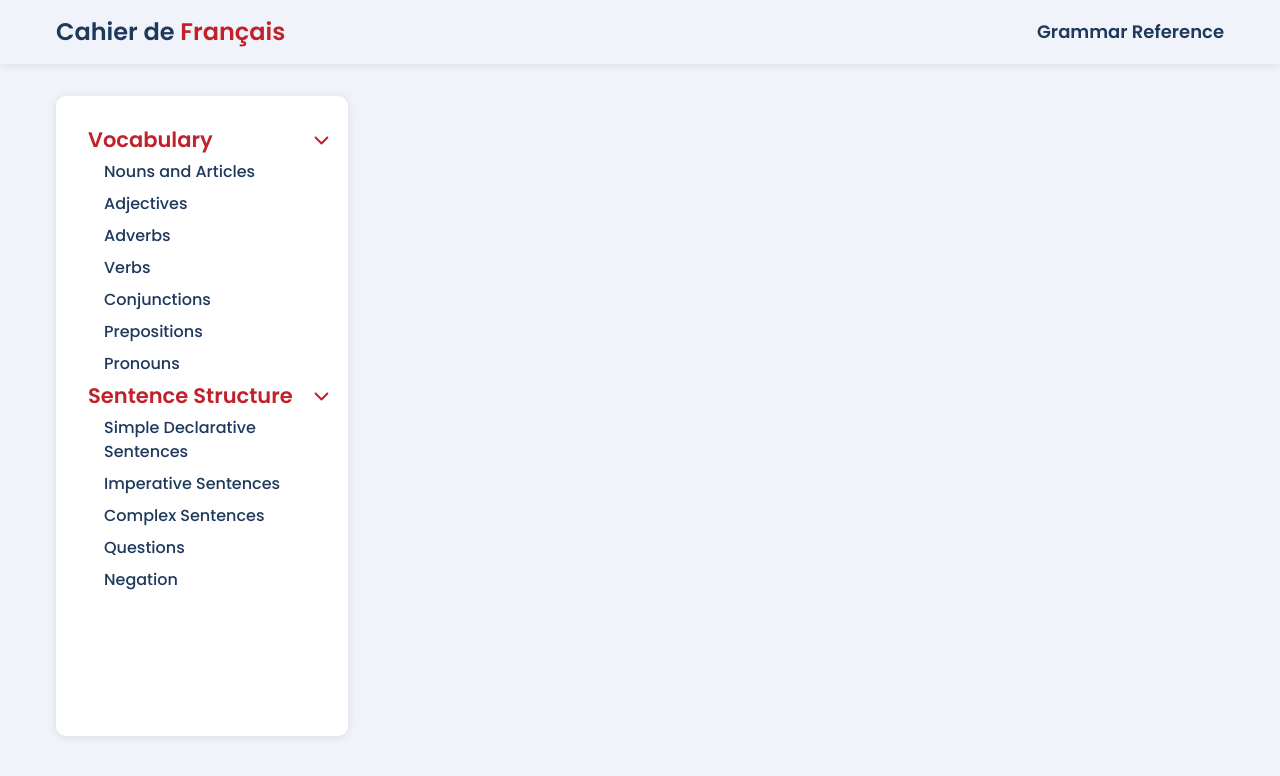
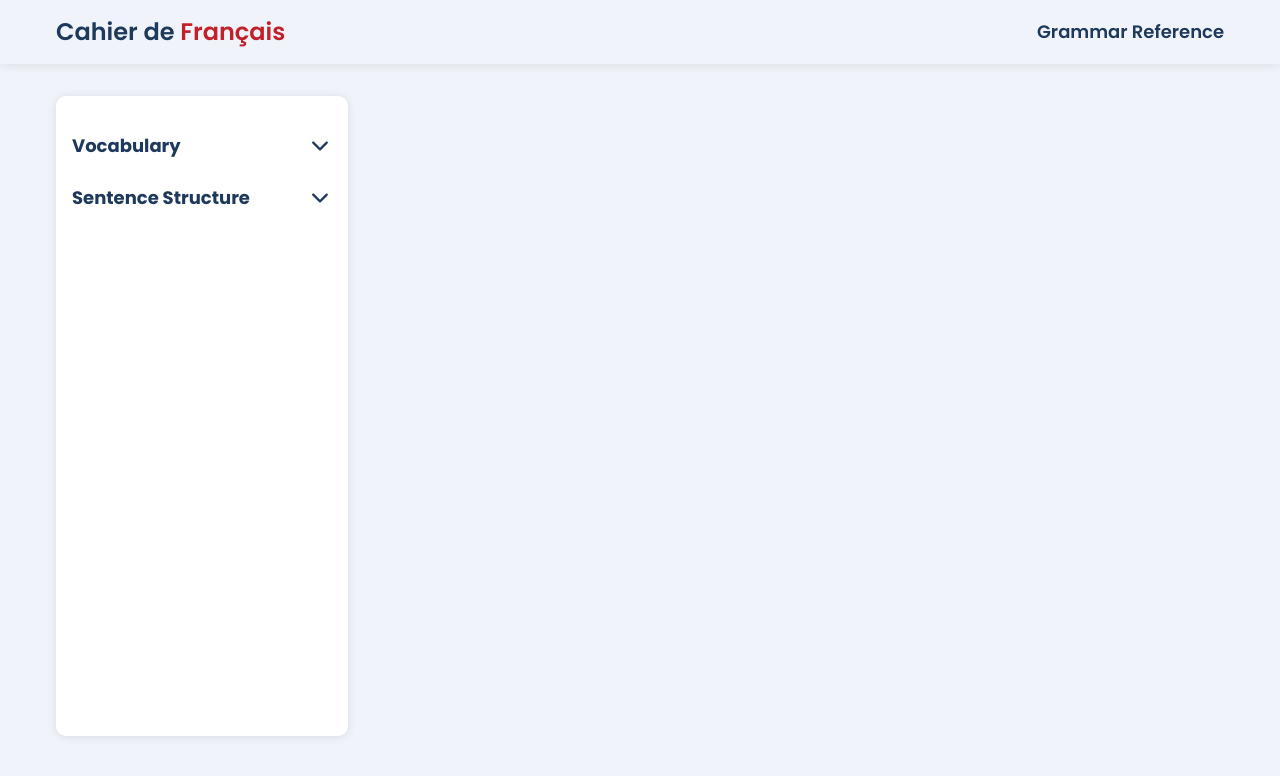
Before and after one commit to samurwin/cahier-de-francais, a React (Create React App) app: page /grammar in a window 1280 px wide. Shown: the top 776 px of the page. Built offline with nearby package versions, Linux system fonts and the light colour scheme.

Commit message:
accordian and directory refactor

```diff
--- a/src/components/Accordian/index.tsx
+++ b/src/components/Accordian/index.tsx
@@ -1,26 +1,63 @@
-import { useState, useRef } from 'react'
+import { useState } from 'react'
 import { Link } from 'react-router-dom'
 import './style.css'
 import { IoIosArrowDown } from 'react-icons/io'
 
 type contentObj = {
-  title: string,
+  title: {
+    text: string;
+    link?: string;
+  }
   items: any[]
 }
 
-export default function Accordian(props:{type:string, content:contentObj}) {
+type theme = "multi-blue" | "multi-light" | "blue" | "light";
+
+export default function Accordian(props:{type:string, content:contentObj, theme:theme, style?:string}) {
   const [isActive, setIsActive] = useState(false);
 
+  let itemConColor = "";
+  let accordianConColor = "";
+  let txtColor = "";
+
+  switch(props.theme){
+    case "multi-blue":
+      itemConColor = "bgDarkBlue";
+      accordianConColor = "bgBlue";
+      txtColor = "txtLight";
+      break;
+    case "multi-light":
+      itemConColor = "bgLight";
+      accordianConColor = "bgLightBlue";
+      txtColor = "txtPrimary";
+      break;
+    case "blue":
+      itemConColor = "bgBlue";
+      accordianConColor = "bgBlue";
+      txtColor = "bgLight";
+      break;
+    case "light":
+      itemConColor = "bgWhite";
+      accordianConColor = "bgWhite";
+      txtColor = "txtPrimary";
+      break;
+  }
+
   return (
-    <div className="accordianDarkCon">
+    <div className={`${!props.style ? '' : props.style} ${accordianConColor}`}>
       {props.type === "links" ? (
         <>
-          <div className="titleCon" onClick={() => setIsActive(!isActive)}>
-            <h4>{props.content.title}</h4>
+          <div className={`titleCon ${txtColor}`} onClick={() => setIsActive(!isActive)}>
+            {props.content.title.link ? (
+              <Link to={props.content.title.link}>
+                <h4>{props.content.title.text}</h4>
+              </Link>
+            ): <><h4>{props.content.title.text}</h4></> }
+
             <IoIosArrowDown className={`arrowSvg ${isActive ? 'upsideDown' : ''}`}/>
           </div>
 
-          <div className={`itemsCon ${isActive ? "open" : ""}`}>
+          <div className={`itemsCon ${itemConColor} ${txtColor} ${isActive ? "open" : ""}`}>
             {props.content.items.map((item, index) => (
               <Link to={item.link} key={index}>{item.label}</Link>
             ))}
--- a/src/components/Accordian/style.css
+++ b/src/components/Accordian/style.css
@@ -1,16 +1,9 @@
-.accordianDarkCon {
-  background: var(--blue);
-  border-radius: 20px;
-  color: var(--light);
-  width: 75%;
-}
-
 .titleCon {
   display: flex;
   flex-direction: row;
   justify-content: space-between;
   align-items: center;
-  padding: 1rem 2.5rem;
+  gap: 1rem;
 }
 
 .arrowSvg {
@@ -28,8 +21,6 @@
   display: flex;
   flex-direction: column;
   gap: 1rem;
-  background: var(--dark-blue);
-  border-radius: 0 0 20px 20px;
   height: 0;
   overflow: hidden;
   transition: height ease 0.2s;
@@ -37,5 +28,4 @@
 
 .itemsCon.open {
   height: auto;
-  padding: 1rem 2.5rem;
 }
--- a/src/global.css
+++ b/src/global.css
@@ -156,6 +156,10 @@ h1, h2, h3, h4, h5, p, a, li, button {
 
 .bgDark {
   background-color: var(--dark);
+}
+
+.bgWhite {
+  background-color: #fff;
 }
 
 /* Spacing */
--- a/src/pages/Directory/index.tsx
+++ b/src/pages/Directory/index.tsx
@@ -1,32 +1,45 @@
 import React from 'react'
-import { Link, Outlet } from 'react-router-dom'
-import { courseOne } from '../../api/content'
+import { Outlet } from 'react-router-dom'
+import { courseOne, page } from '../../api/content'
 import './styles.css'
 
-import { IoIosArrowDown } from 'react-icons/io'
+import Accordian from '../../components/Accordian'
 
 export default function Directory() {
   const sections = courseOne.sections;
 
+  function createLinkList(sectionPath:string, sectionPages: page[]) {
+    let links : object[]= [];
+
+    sectionPages.map((page, index) => {
+      const number = index + 1;
+      const link = {
+        label: number + ". " + page.pageTitle,
+        link: sectionPath + "/" + page.path
+      }
+      return links.push(link);
+    })
+    return links;
+  }
   return(
     <div className="directoryCon px-3 container">
       <aside>
         <ul className="directoryList">
-          {sections.map(s => (
-            <li key={s.path} className="sectionLink">
-              <div className="sectionTitle">
-                <Link to={s.path}>{s.title}</Link>
-                <IoIosArrowDown className={`arrow`}/>
-              </div>
-              <ul className="directoryList">
-                {s.pages.map(page => (
-                  <li key={page.path} className="pageLink">
-                    <Link to={`${s.path}/${page.path}`}>{page.pageTitle}</Link>
-                  </li>
-                ))}
-              </ul>
+          {sections.map(s => {
+            let links = createLinkList(s.path, s.pages);
+
+            const accordianContent = {
+              title: {
+                text: s.title,
+                link: s.path
+              },
+              items: links
+            }
+            return (
+              <li key={s.path} className="sectionLink">
+                <Accordian type="links" content={accordianContent} theme="light" style="pageLink" />
             </li>
-          ))}
+          )})}
         </ul>
       </aside>
 
--- a/src/pages/Directory/styles.css
+++ b/src/pages/Directory/styles.css
@@ -12,17 +12,28 @@
   background: #fff;
   position: sticky;
   top: 2rem;
+  overflow-y: scroll;
+}
+
+.directoryCon > aside::-webkit-scrollbar {
+  background: none;
+  width: 2px;
+}
+
+.directoryCon > aside::-webkit-scrollbar-thumb {
+  background: var(--blue);
 }
 
 .directoryList {
   list-style: none;
-  padding-left: 1rem;
+  padding-left: 0;
+}
+
+.sectionLink {
+  margin: 1rem 0;
 }
 
 .sectionLink a {
-  font-weight: 600;
-  color: var(--red);
-  font-size: 21px;
   transition: all 0.5s ease-in;
 }
 
@@ -30,27 +41,8 @@
   text-decoration: underline;
 }
 
-.pageLink a {
-  color: var(--blue);
+.pageLink > .itemsCon > a {
   font-weight: 500;
   font-size: 16px;
+  padding-left: 1rem;
 }
-
-.pageLink {
-  margin: var(--spacing-two) 0;
-  font-weight: 500;
-}
-
-.sectionTitle {
-  width: 100%;
-  display: flex;
-  flex-direction: row;
-  align-items: center;
-  justify-content: space-between;
-}
-
-.arrow {
-  width: 21px;
-  height: auto;
-  color: var(--red);
-}
--- a/src/pages/Home/index.tsx
+++ b/src/pages/Home/index.tsx
@@ -5,7 +5,7 @@ import './styles.css'
 import Accordian from '../../components/Accordian'
 
 const linkAccordianContent = {
-  title: "Resources Used",
+  title: {text:"Resources Used"},
   items: [
     {
       label: "French Pod 101",
@@ -73,7 +73,7 @@ export default function Home() {
             so I lean heavily on outside resources to create my content. I list the resources I use below.
           </p>
 
-          <Accordian type="links" content={linkAccordianContent} />
+          <Accordian type="links" content={linkAccordianContent} theme="multi-blue" style="resourcesAcc" />
         </div>
       </section>
     </div>
--- a/src/pages/Home/styles.css
+++ b/src/pages/Home/styles.css
@@ -52,3 +52,20 @@
   flex-direction: row;
   gap: 5rem;
 }
+
+.resourcesAcc {
+  border-radius: 20px;
+  width: 75%;
+}
+
+.resourcesAcc > .titleCon {
+  padding: 1rem 2.5rem;
+}
+
+.resourcesAcc > .itemsCon {
+  border-radius: 0 0 20px 20px;
+}
+
+.resourcesAcc > .itemsCon.open {
+  padding: 1rem 2.5rem;
+}
```
